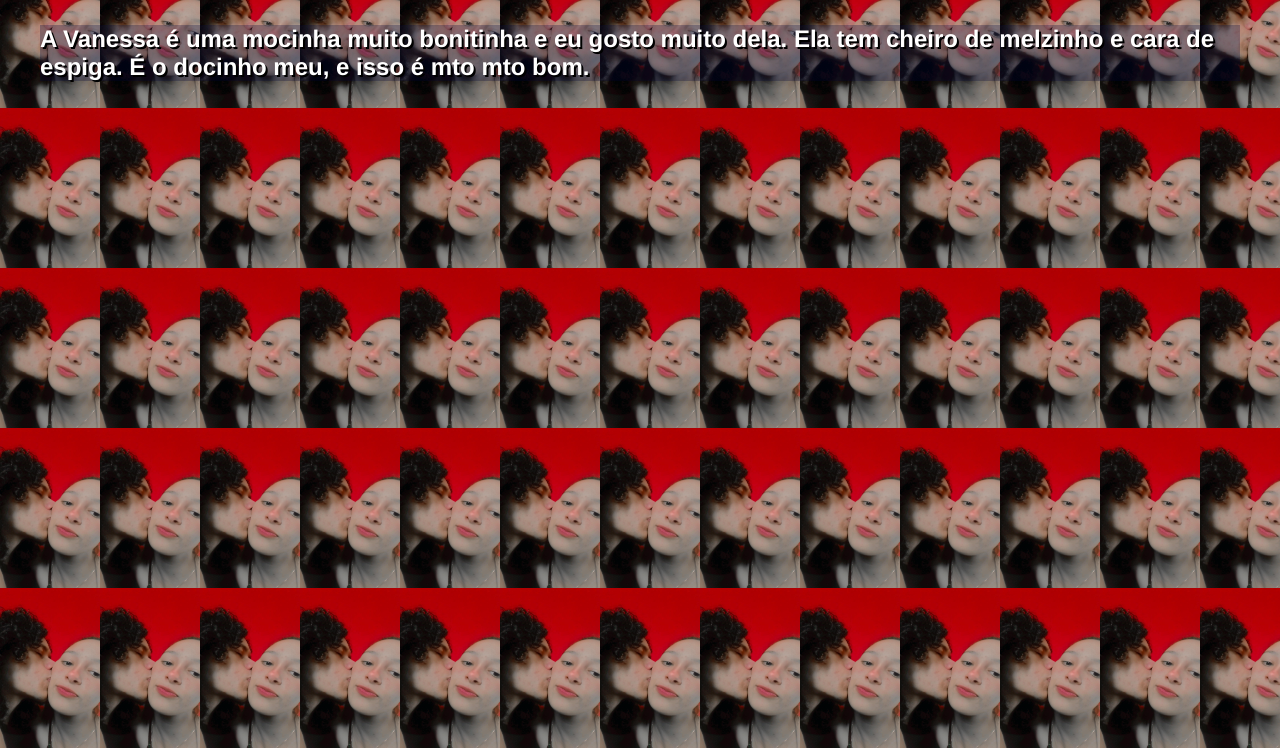
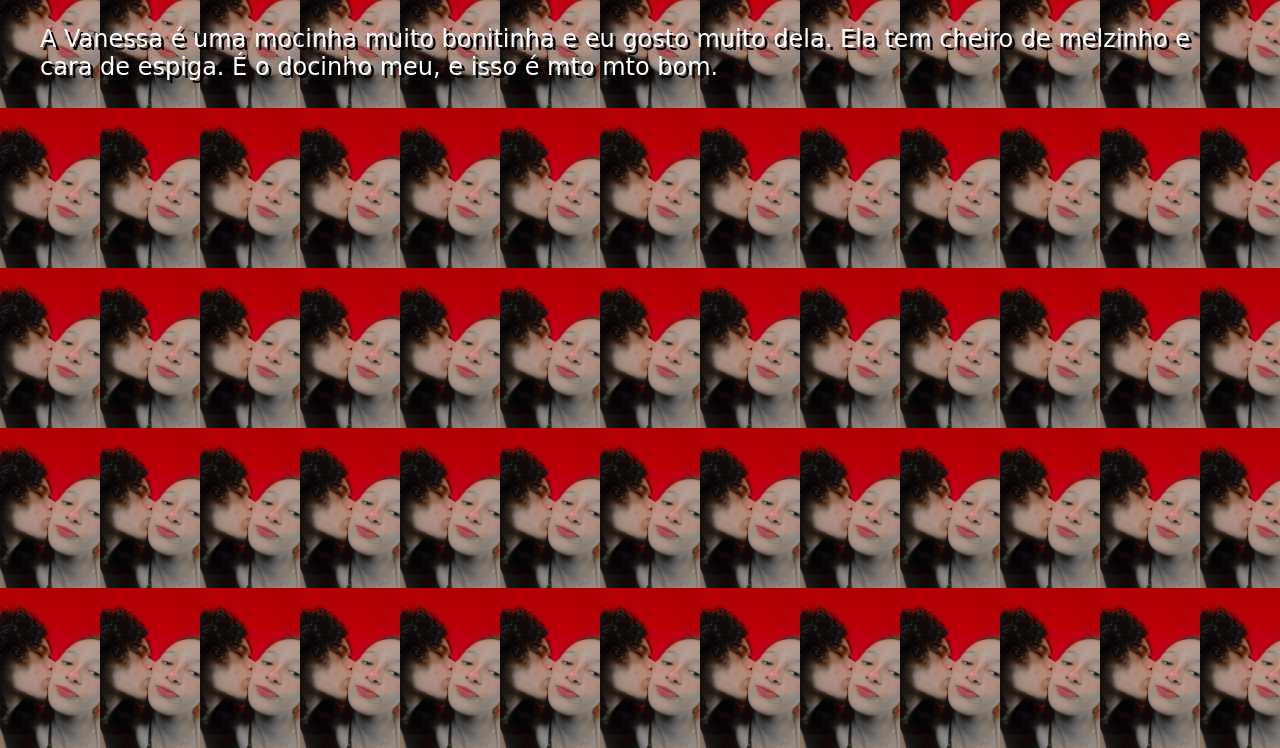
Before and after one commit to LivinhoMartins/html-css, a plain HTML site: page exercícios/ex022 Caixas/fundo002.html in a window 1280 px wide. Shown: the part 52-800 px from the top of the page. Drawn offline with Linux system fonts and the light colour scheme.

Commit message:
Mudei o sit

```diff
--- a/exercícios/ex022 Caixas/fundo002.html
+++ b/exercícios/ex022 Caixas/fundo002.html
@@ -24,11 +24,11 @@
 
         p{
             margin: 40px;
-            font-weight: bold;
+            font-weight: 400;
             font-size: 1.5em;
-            text-shadow: 2px 2px 0px rgb(0, 0, 0);
+            text-shadow: 3px 3px 0px rgb(0, 0, 0);
             text-align: left;
-            background-color: rgba(1, 7, 54, 0.281);
+            font-family:cursive;
         }
 
     </style>
```
